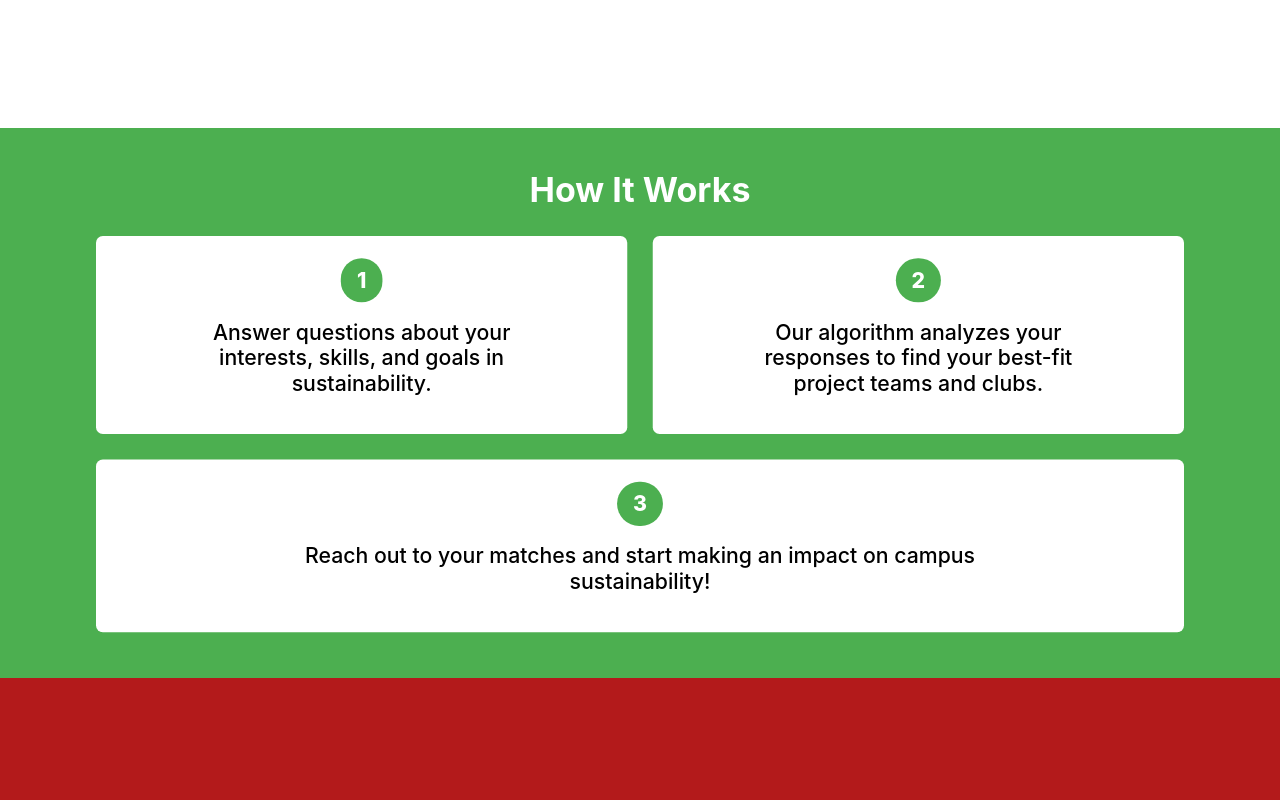
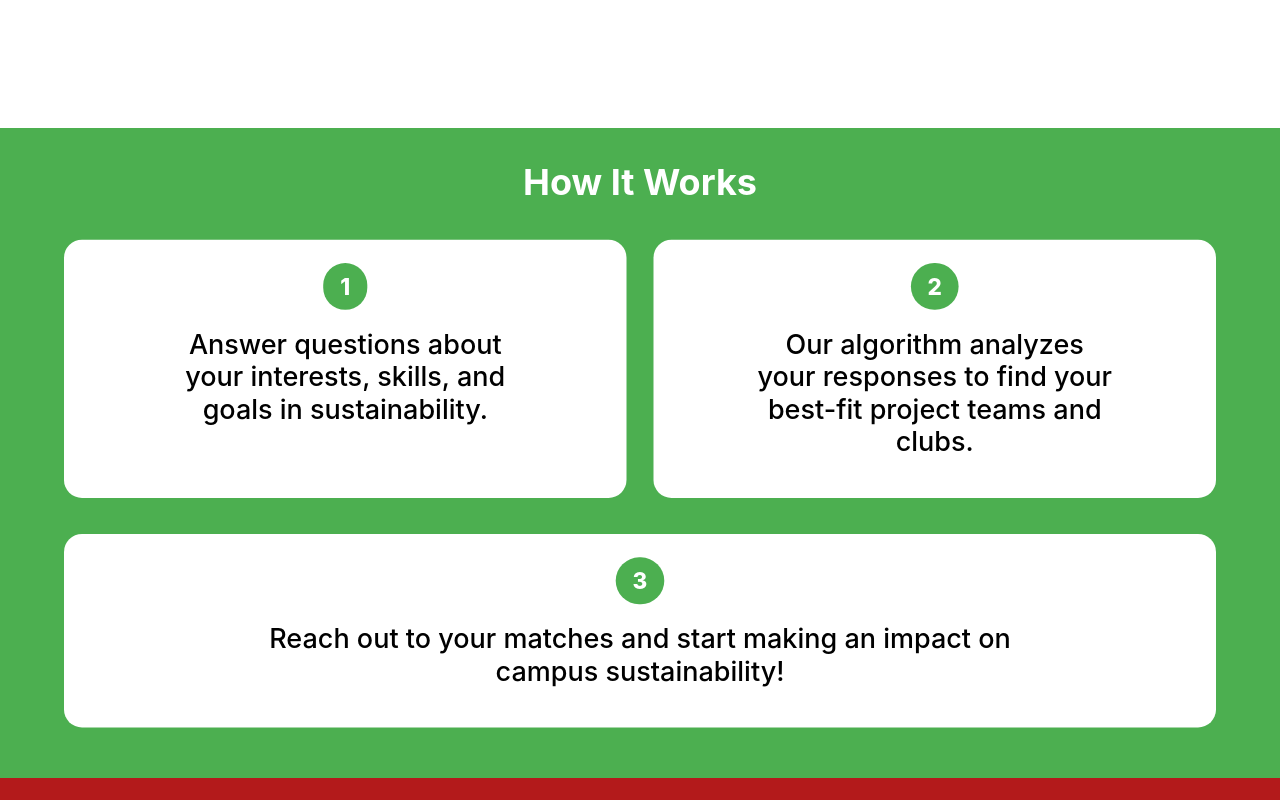
Before and after one commit to danionpluto/BranchOut, a React (Create React App) app: page / in a window 1280 px wide. Shown: the part 1540-2340 px from the top of the page. Built offline with nearby package versions, Linux system fonts and the light colour scheme.

Commit message:
resized how

```diff
--- a/src/index.css
+++ b/src/index.css
@@ -139,22 +139,20 @@ nav {
 
 .how-it-works {
   background-color: #4caf50;
-  height: 550px;
+  height: 650px;
+  align-items: center;
 }
 
 .how-it-works * {
   width: 100%;
   text-align: center;
-  align-items: center;
 }
 
 .how-it-works-container {
-  transform: scale(0.85);
-  justify-items: center;
+  transform: scale(0.9);
   display: flex;
-  justify-content: center;
   flex-direction: column;
-  gap: 30px;
+  gap: 40px;
 }
 
 .how-it-works h1 {
@@ -170,14 +168,14 @@ nav {
 .how {
   justify-items: center;
   background-color: white;
-  border-radius: 8px;
+  border-radius: 20px;
   padding: 2%;
 }
 
 .how p {
   color: black;
   font-weight: 450;
-  font-size: 25px;
+  font-size: 30px;
   margin-bottom: 20px;
   width: 70%;
 }
```
